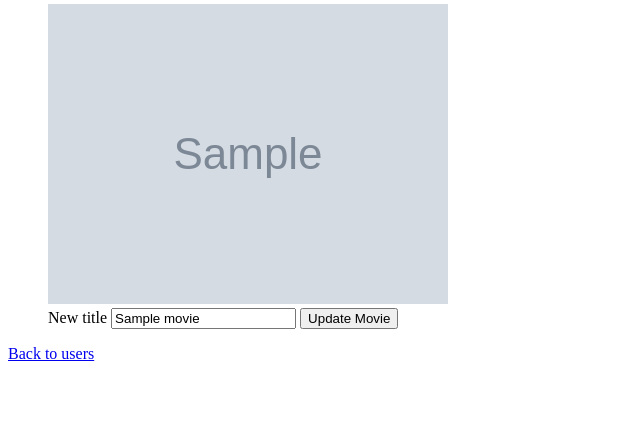
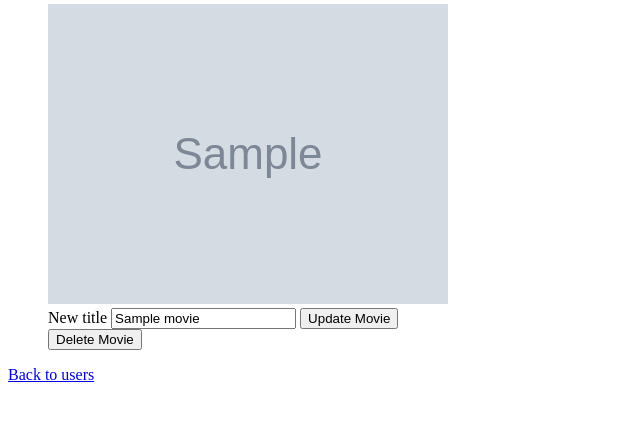
Before and after one commit to DanielMS616/MoviWebApp, a Flask app: page /users/1/movies in a window 1280 px wide. Shown: the part 330-751 px from the top of the page, without its empty margins (0-640 px from the left). Run offline with Flask 3, Linux system fonts and the light colour scheme; tables that the repository leaves empty hold one stand-in row (values such as "Sample post"); grey boxes marked "Sample" are stand-in pictures.

Commit message:
Add movie delete functionality

```diff
--- a/app.py
+++ b/app.py
@@ -143,6 +143,20 @@ def update_movie(user_id, movie_id):
     )
 
 
+@app.route(
+    "/users/<int:user_id>/movies/<int:movie_id>/delete",
+    methods=["POST"]
+)
+def delete_movie(user_id, movie_id):
+    """Deletes a movie from a user's favorite movies."""
+
+    data_manager.delete_movie(movie_id)
+
+    return redirect(
+        url_for("get_movies", user_id=user_id)
+    )
+
+
 @app.errorhandler(404)
 def page_not_found(error):
     """Displays a custom page when a requested resource is not found."""
--- a/templates/movies.html
+++ b/templates/movies.html
@@ -54,6 +54,17 @@
 
                     <button type="submit">Update Movie</button>
                 </form>
+
+                <form
+                    action="{{ url_for(
+                        'delete_movie',
+                        user_id=user_id,
+                        movie_id=movie.id
+                    ) }}"
+                    method="post"
+                >
+                    <button type="submit">Delete Movie</button>
+                </form>
             </li>
         {% endfor %}
     </ul>
```
